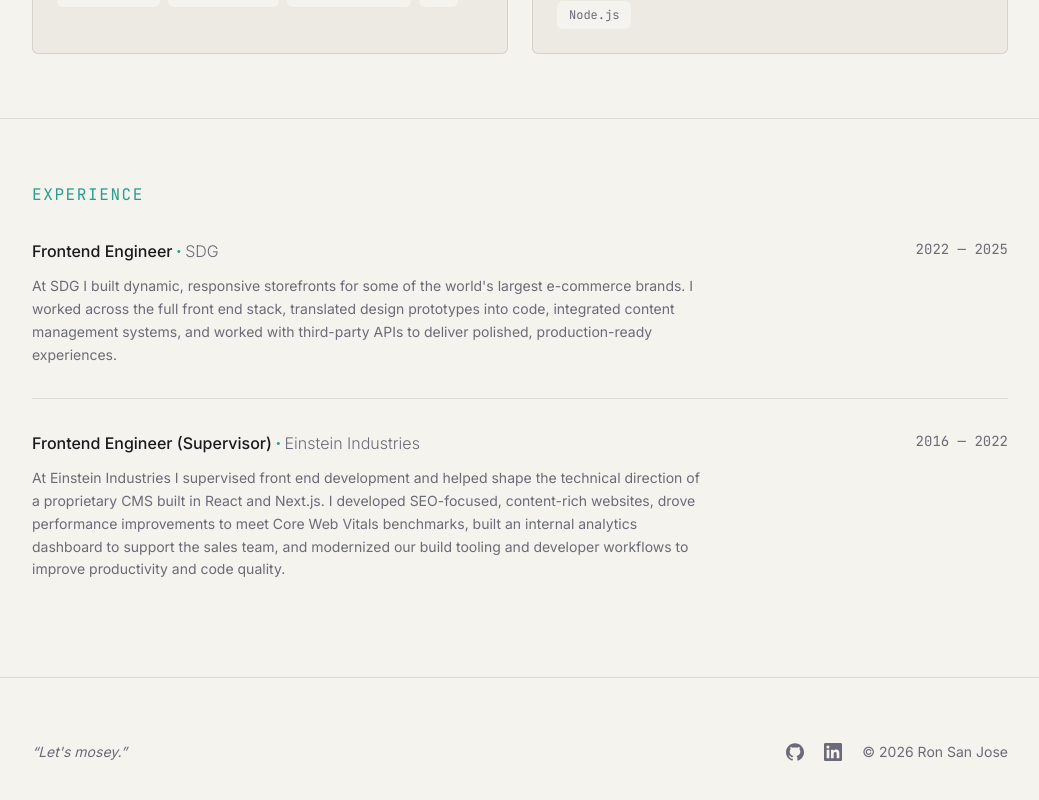
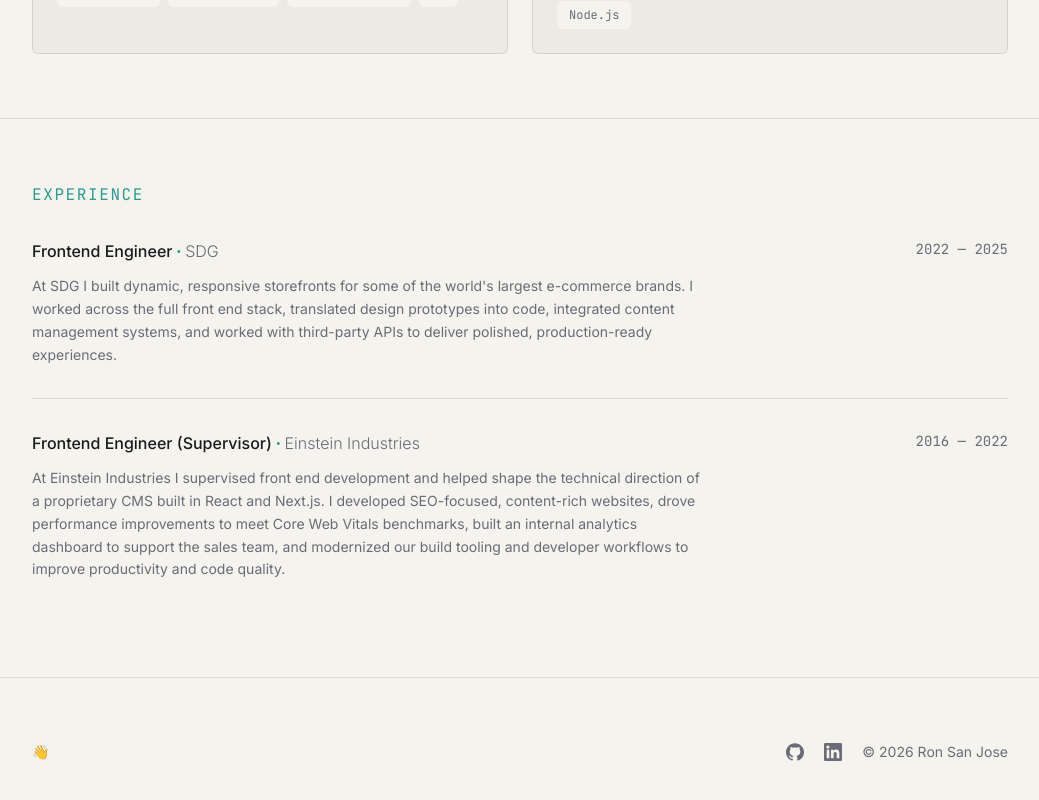
Before and after one commit to ronsj/ronsj.dev-2026, a Next.js app: page / in a window 1280 px wide. Shown: the part 1535-2335 px from the top of the page, without its empty margins (120-1159 px from the left). Built offline with nearby package versions, Linux system fonts and the light colour scheme.

Commit message:
Remove random tagline

```diff
--- a/components/footer-section.tsx
+++ b/components/footer-section.tsx
@@ -1,22 +1,12 @@
 import { footer } from '@/lib/portfolio-data'
 import { GitHubIcon, LinkedInIcon } from '@/components/icons'
 
-function pickFooterTagline(): string {
-  return footer.tagline[Math.floor(Math.random() * footer.tagline.length)]!
-}
-
 export function FooterSection() {
-  const randomTagline = pickFooterTagline()
-
   return (
     <footer className="border-site-border border-t py-16">
       <div className="mx-auto flex max-w-5xl flex-col gap-6 px-6 lg:flex-row lg:items-end lg:justify-between">
         <div>
-          <p className="text-site-body font-sans text-sm italic">
-            &ldquo;
-            {randomTagline}
-            &rdquo;
-          </p>
+          <p className="text-sm">👋</p>
         </div>
 
         <div className="flex flex-wrap items-center gap-5">
--- a/lib/portfolio-data.ts
+++ b/lib/portfolio-data.ts
@@ -123,11 +123,6 @@
 ]
 
 export const footer = {
-  tagline: [
-    `Checkin' my email, checkin' my email, checkin-checkin-checkin' my email.`,
-    `Let's mosey.`,
-    `This is the way.`,
-  ],
   github: githubUrl,
   linkedin: linkedinUrl,
   copyright: `${myName}`,
```
